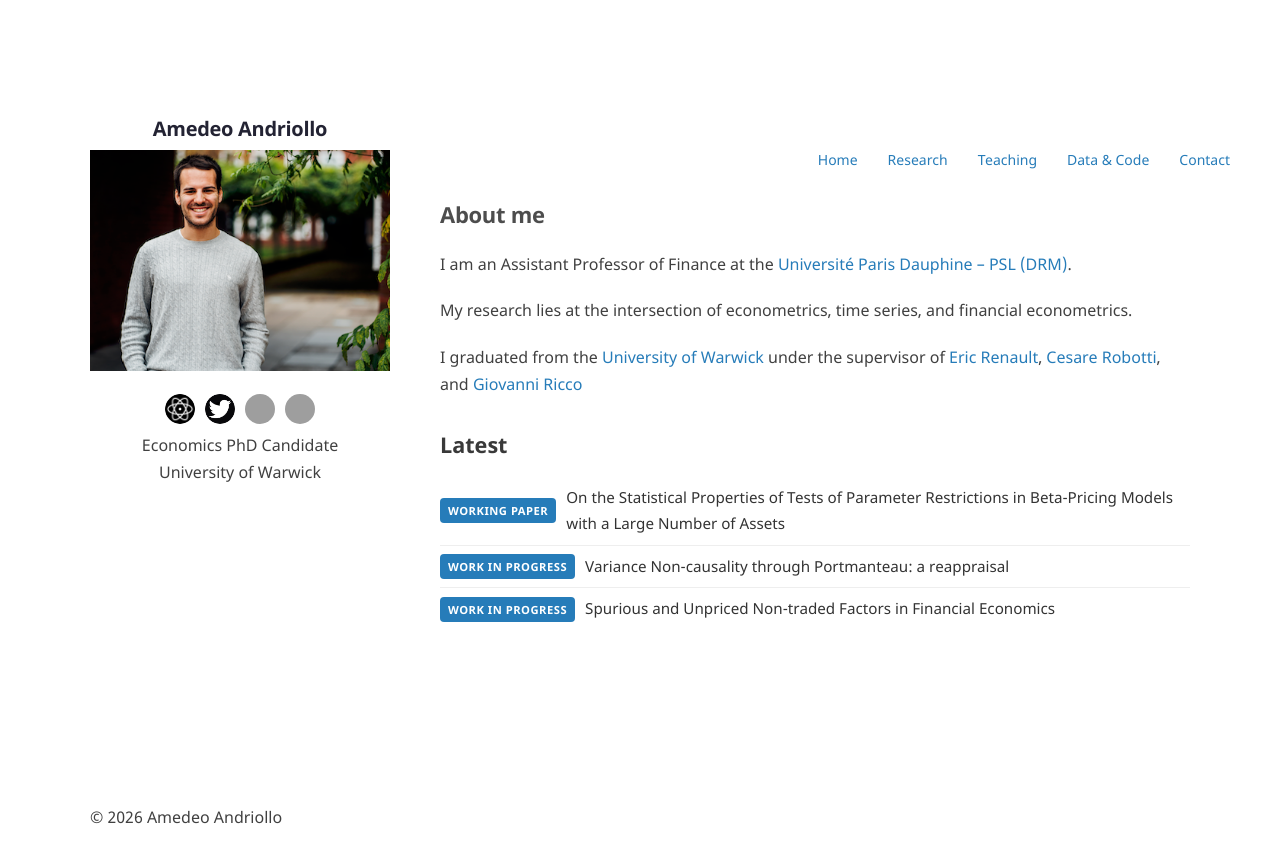
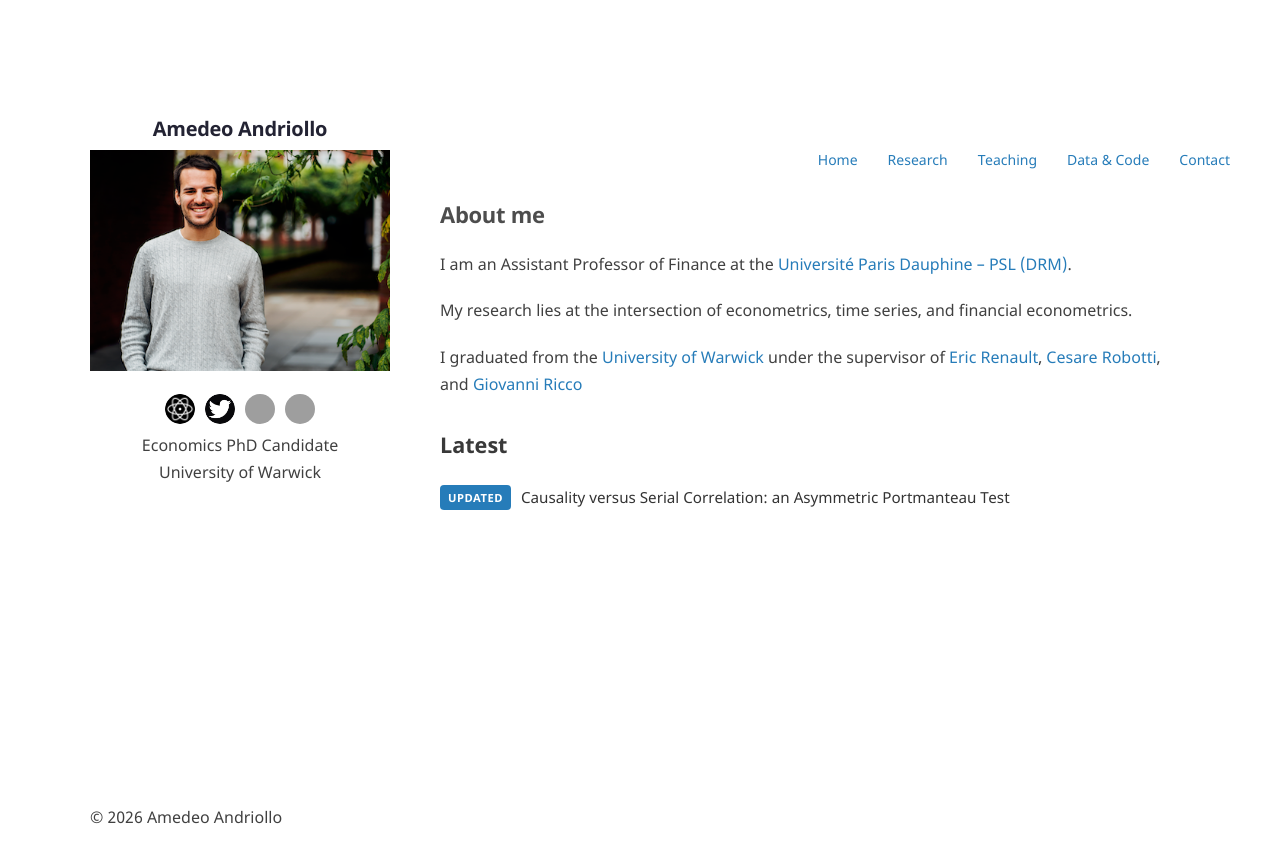
Before and after one commit to amandri/amandri.github.io, a Jekyll site: the page built from index.md, in a window 1280 px wide. Shown: the top 863 px of the page. Built offline with Jekyll 4.4.1, drawn with Linux system fonts in a browser that asks for light colours; grey boxes are pictures that could not be loaded.

Commit message:
Update website content

```diff
--- a/_data/latest.yml
+++ b/_data/latest.yml
@@ -10,21 +10,9 @@
 #
 # Add new items at the TOP of this list.
 
-- date: 2023-01-01
+- date: 2026-03-13
   type: paper
-  badge: "Working paper"
-  title: "On the Statistical Properties of Tests of Parameter Restrictions in Beta-Pricing Models with a Large Number of Assets"
+  badge: "Updated"
+  title: "Causality versus Serial Correlation: an Asymmetric Portmanteau Test"
   link: /research/
   pin: true
-
-- date: 2023-01-01
-  type: paper
-  badge: "Work in progress"
-  title: "Variance Non-causality through Portmanteau: a reappraisal"
-  link: /research/
-
-- date: 2023-01-01
-  type: paper
-  badge: "Work in progress"
-  title: "Spurious and Unpriced Non-traded Factors in Financial Economics"
-  link: /research/
```
